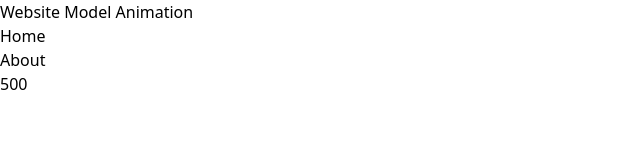
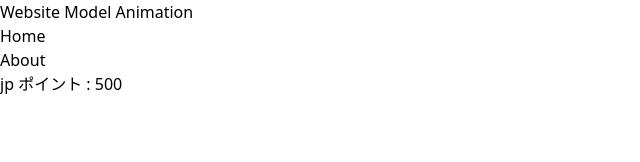
Before and after one commit to chambaoo/website-model-animation, a React (Vite) app: page / in a window 1280 px wide. Shown: the top 162 px of the page, without its empty margins (0-640 px from the left). Built offline with nearby package versions, Linux system fonts and the light colour scheme.

Commit message:
add: sample text

```diff
--- a/src/components/point.tsx
+++ b/src/components/point.tsx
@@ -1,10 +1,12 @@
 function Point() {
 
+  const text = 'jp ポイント';
   const point = 500;
+
 
   return (
     <>
-        <div>{point}</div>
+        <div>{text} : {point}</div>
     </>
   )
 }
```
